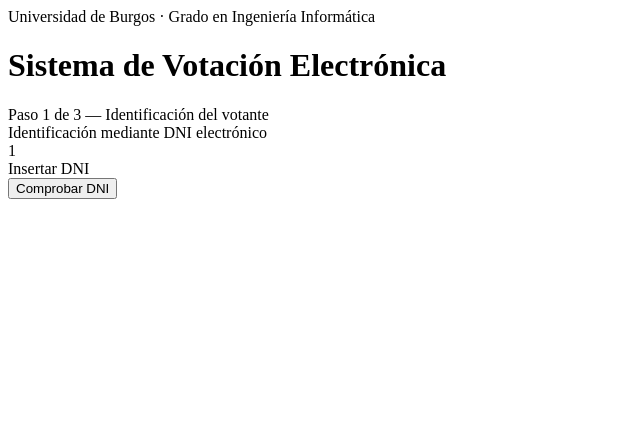
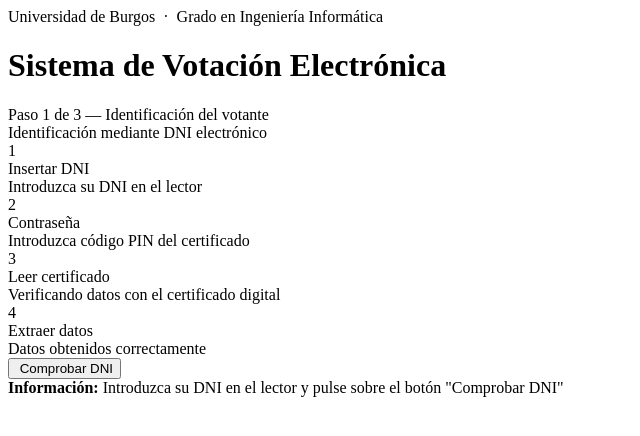
Before and after one commit to gadea4/TFG_GII_SistemaVotacionEnLinea, a Python web app: template templates/dni.html in a window 1280 px wide. Shown: the top 436 px of the page, without its empty margins (0-640 px from the left). Run offline with Jinja, Linux system fonts and the light colour scheme; the template is opened without the code that fills it, so the values that code supplies are empty.

Commit message:
Update dni.html
diseño de cabecera y bloque de progreso más el botón principal.

```diff
--- a/templates/dni.html
+++ b/templates/dni.html
@@ -7,11 +7,18 @@
 <body>
 
   <div class="hdr-top">
-    <div class="hdr-top-txt">Universidad de Burgos · Grado en Ingeniería Informática</div>
+    <div class="hdr-top-izq">
+      <div class="hdr-top-txt">Universidad de Burgos &nbsp;·&nbsp; Grado en Ingeniería Informática</div>
+    </div>
+    <div class="hdr-top-der">
+      <div class="hdr-hora" id="hora"></div>
+      <div class="hdr-dia" id="dia"></div>
+    </div>
   </div>
 
   <div class="hdr-titulo">
     <h1>Sistema de Votación Electrónica</h1>
+    <p id="fecha-hdr"></p>
   </div>
 
   <div class="contenido">
@@ -22,20 +29,66 @@
 
     <div class="panel">
       <div class="panel-titulo">Identificación mediante DNI electrónico</div>
-
       <div class="panel-body">
 
         <div class="progreso">
+
           <div class="prog-item">
-            <div class="prog-bola">1</div>
-            <div class="prog-titulo">Insertar DNI</div>
+            <div class="prog-izq">
+              <div class="prog-bola" id="bola-a">1</div>
+              <div class="prog-linea" id="linea-a"></div>
+            </div>
+            <div class="prog-der">
+              <div class="prog-titulo" id="titulo-a">Insertar DNI</div>
+              <div class="prog-sub" id="sub-a">Introduzca su DNI en el lector</div>
+            </div>
           </div>
+
+          <div class="prog-item">
+            <div class="prog-izq">
+              <div class="prog-bola" id="bola-b">2</div>
+              <div class="prog-linea" id="linea-b"></div>
+            </div>
+            <div class="prog-der">
+              <div class="prog-titulo" id="titulo-b">Contraseña</div>
+              <div class="prog-sub" id="sub-b">Introduzca código PIN del certificado</div>
+            </div>
+          </div>
+
+          <div class="prog-item">
+            <div class="prog-izq">
+              <div class="prog-bola" id="bola-c">3</div>
+              <div class="prog-linea" id="linea-c"></div>
+            </div>
+            <div class="prog-der">
+              <div class="prog-titulo" id="titulo-c">Leer certificado</div>
+              <div class="prog-sub" id="sub-c">Verificando datos con el certificado digital</div>
+            </div>
+          </div>
+
+          <div class="prog-item">
+            <div class="prog-izq">
+              <div class="prog-bola" id="bola-d">4</div>
+              <div class="prog-linea" id="linea-d"></div>
+            </div>
+            <div class="prog-der">
+              <div class="prog-titulo" id="titulo-d">Extraer datos</div>
+              <div class="prog-sub" id="sub-d">Datos obtenidos correctamente</div>
+            </div>
+          </div>
+
         </div>
 
-        <div class="zona-boton">
-          <button class="btn-primario">Comprobar DNI </button>
+        <div class="zona-boton" id="zona-boton-principal">
+          <button id="btn-comprobar"> &nbsp;Comprobar DNI</button>
         </div>
+
+      </div>
     </div>
+
+    <div class="aviso-info">
+      <strong> Información: </strong> Introduzca su DNI en el lector y pulse sobre el botón "Comprobar DNI"
     </div>
-</body>
-</html>
+  </div>
+  </body>
+  </html>
```
